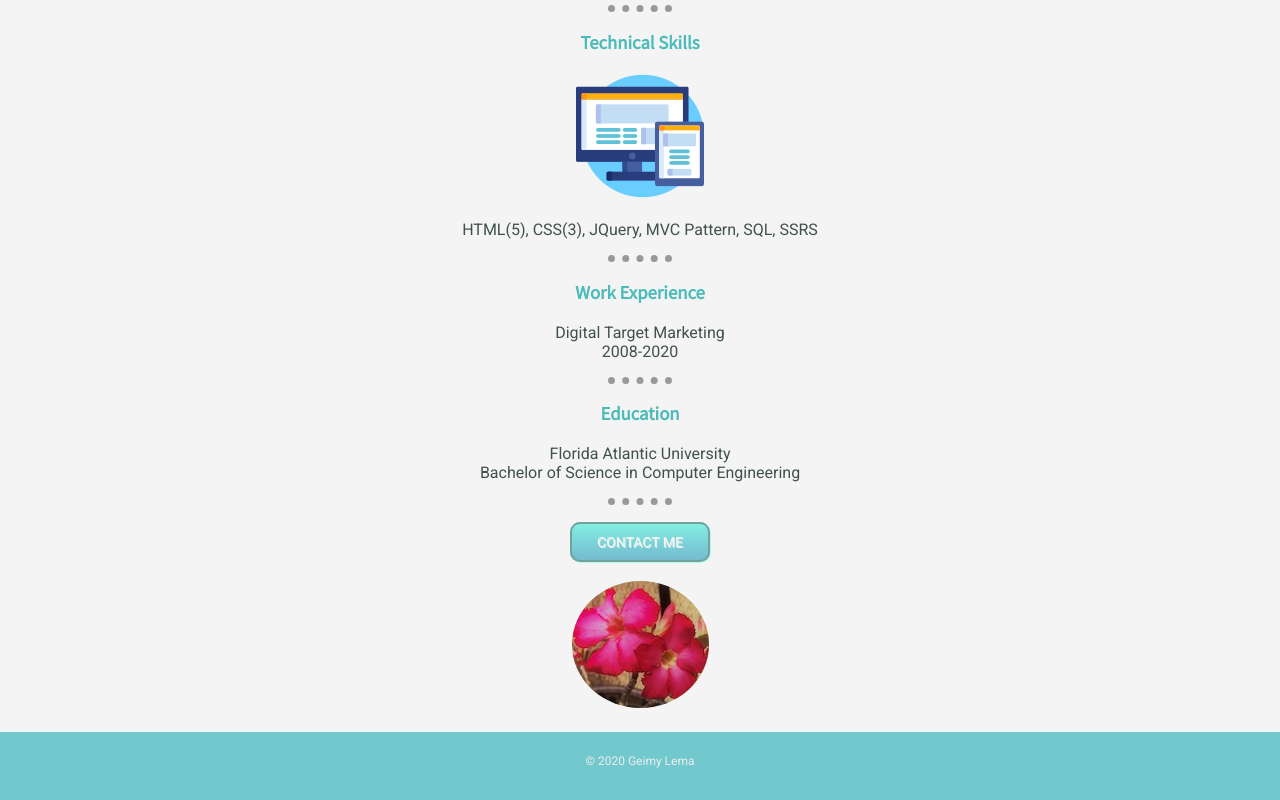
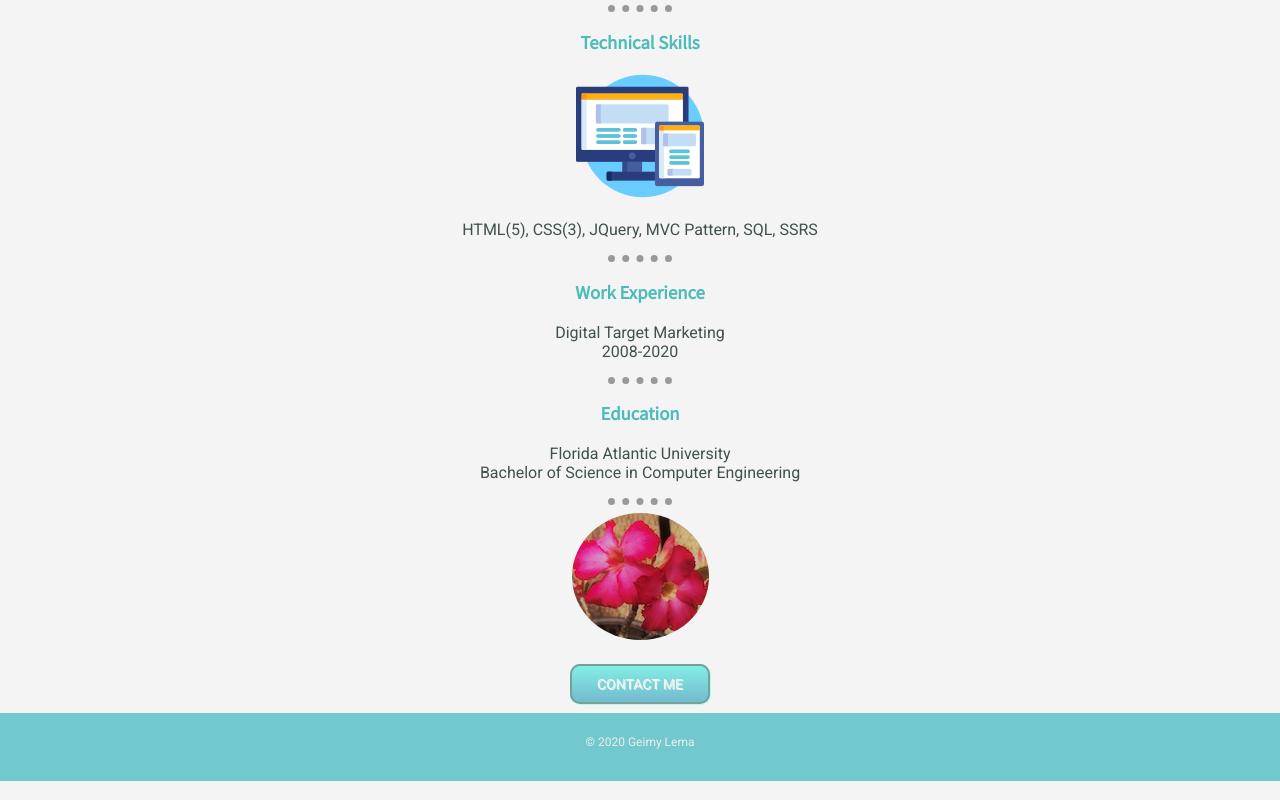
Before and after one commit to Geimy-USA/cv, a plain HTML site: page index.html in a window 1280 px wide. Shown: the part 395-1195 px from the top of the page. Drawn offline with nearby package versions, Linux system fonts and the light colour scheme.

Commit message:
Add files via upload

```diff
--- a/css/styles.css
+++ b/css/styles.css
@@ -28,7 +28,7 @@ hr{
   }
 .rose{
    border-radius: 50%;
-   margin-top: 30px;
+   margin-bottom: 30px;
 }
 
 .copyright{
--- a/index.html
+++ b/index.html
@@ -35,10 +35,10 @@
     Bachelor of Science in Computer Engineering
   </p>
   <hr>
+  <img class="rose" src="images/DesertRose.jpg" alt="rose-img">
   <br>
    <a class="btn" href="contact-me.html">CONTACT ME</a>
-<br>
-  <img class="rose" src="images/DesertRose.jpg" alt="rose-img">
+   <br>
 </div>
 <div class="bottom-container">
   <p class="copyright"> &copy; 2020 Geimy Lema</p>
```
